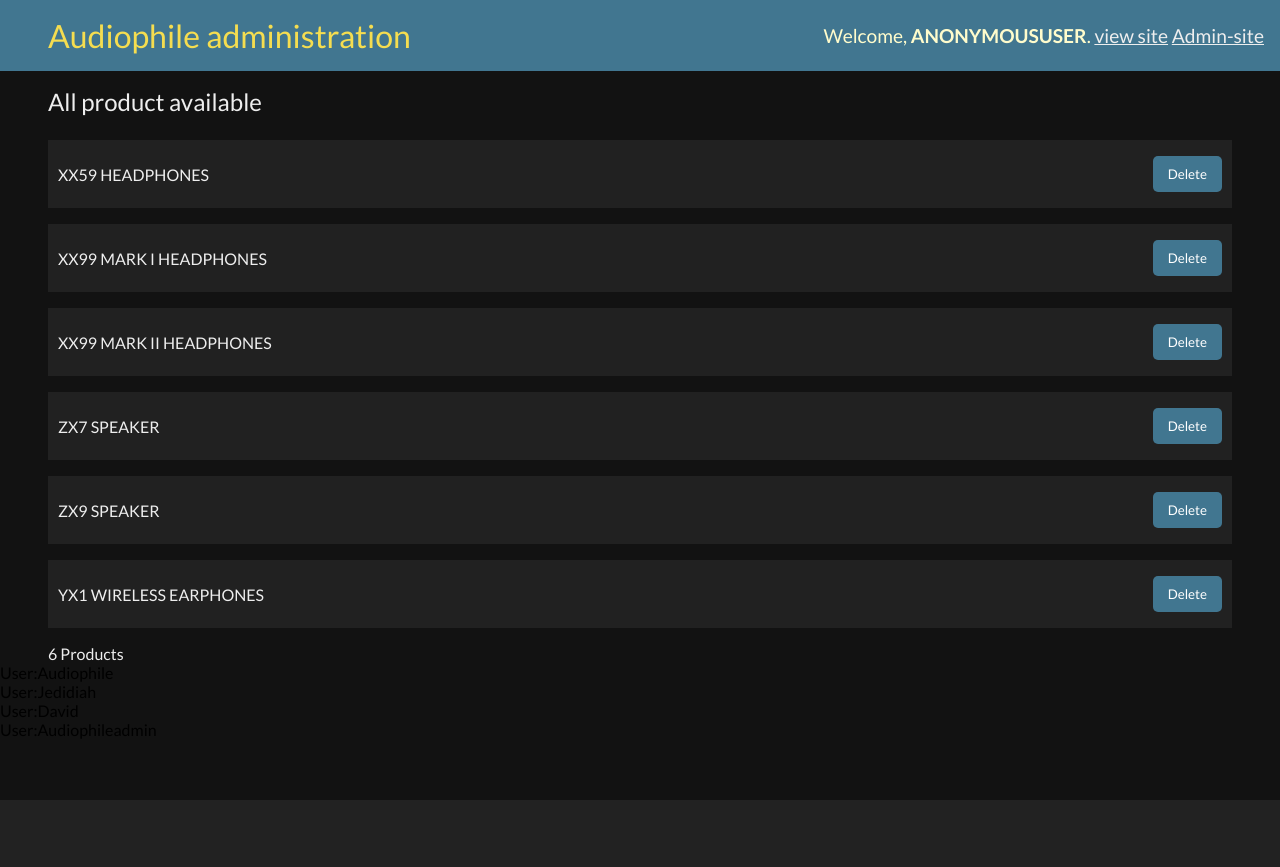
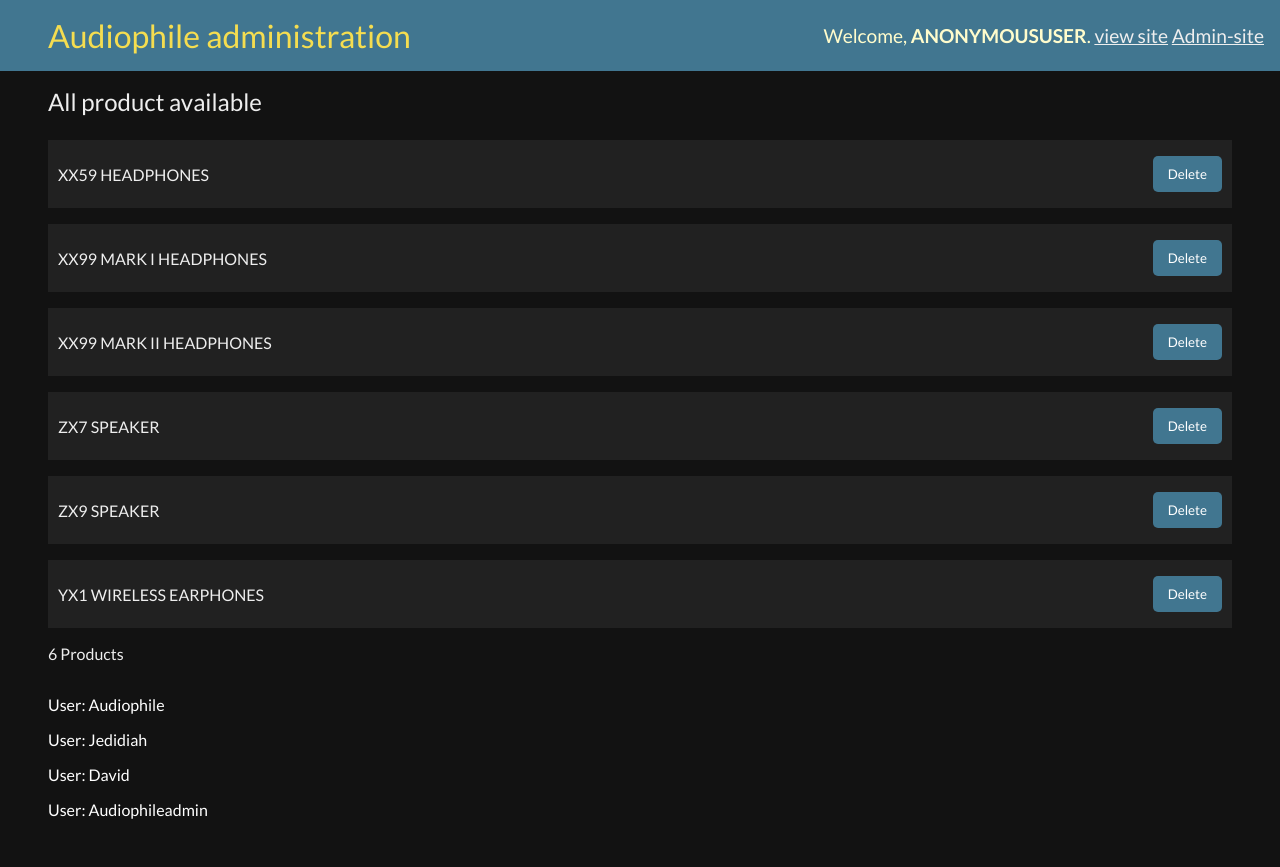
Before and after one commit to okondev2021/AUDIOPHILE, a Django app: page /Admin_Product in a window 1280 px wide. Before the commit the page ends 800 px from the top, so only its background shows below. Run offline with Django 3.2, Linux system fonts and the light colour scheme; data comes from the database, SQL or seed files in the repository; both versions use the stored data as it was after the commit.

Commit message:
audiocommit

```diff
--- a/commerce/templates/commerce/adminproduct.html
+++ b/commerce/templates/commerce/adminproduct.html
@@ -43,19 +43,16 @@
 
                 {{allProducts.count}} Products
             </div>
+            <div style="color: white;padding-top:2em " class="user">
+                {% for alluser in allusers %}
+                    <div style="margin-bottom: 1em">
+                        <p>User: {{alluser.username}}</p>
+                    </div>
+                {% empty %}
+                    <p>No user</p>
+                {% endfor %}
+            </div>
         </main>
-
-        <div class="user">
-            {% for alluser in allusers %}
-                <div>
-                    <p>User:{{alluser.username}}</p>
-                </div>
-            {% empty %}
-                <p>No user</p>
-            {% endfor %}
-
-
-        </div>
     </div>
 </body>
 </html>
```
Also changed, not shown: db.sqlite3.
